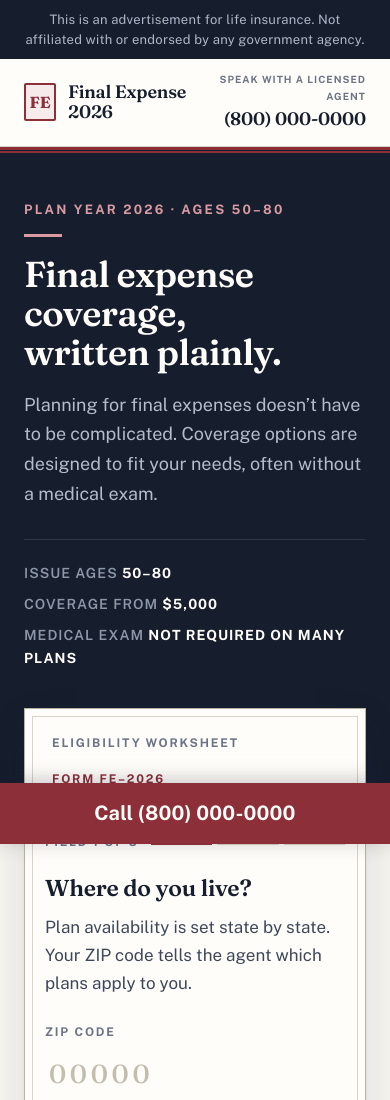
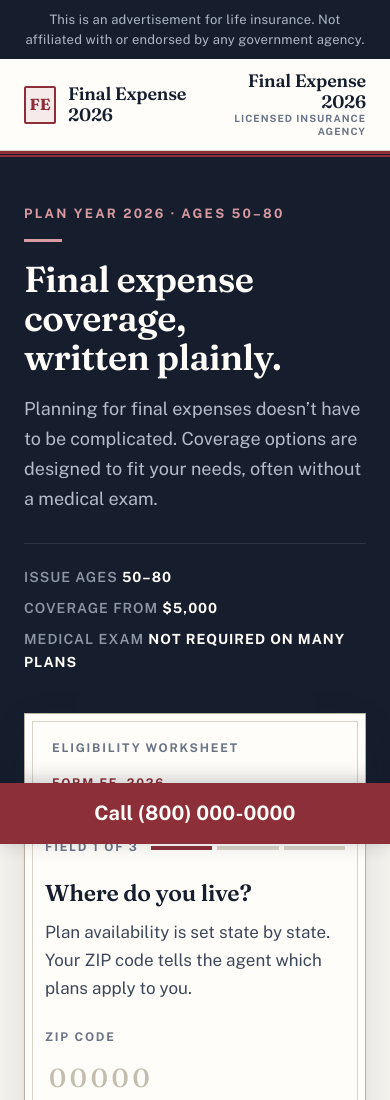
Before and after one commit to aneeshkumarm2006-dotcom/simple-solutions, a plain HTML site: page index.html in a window 390 px wide. Shown: the top 1100 px of the page. Drawn offline with nearby package versions, Linux system fonts and the light colour scheme.

Commit message:
changed num

```diff
--- a/index.html
+++ b/index.html
@@ -23,10 +23,10 @@
         <span class="brand-sub">Licensed insurance agency</span>
       </span>
     </div>
-    <a class="mast-phone" href="tel:+18000000000">
-      <span class="lbl">Speak with a licensed agent</span>
-      <span class="num">(800) 000-0000</span>
-    </a>
+    <div class="mast-id">
+      <span class="mast-id-name">Final Expense 2026</span>
+      <span class="mast-id-sub">Licensed insurance agency</span>
+    </div>
   </div>
 </header>
 
--- a/styles.css
+++ b/styles.css
@@ -143,9 +143,9 @@
 }
 .brand-name{display:block;font-family:var(--display);font-weight:600;font-size:21px;letter-spacing:-.01em;color:var(--ink);line-height:1.15}
 .brand-sub{display:block;font-size:11px;font-weight:700;letter-spacing:.16em;text-transform:uppercase;color:var(--ink-mute);line-height:1.3}
-.mast-phone{text-align:right;text-decoration:none;color:var(--ink)}
-.mast-phone .lbl{display:block;font-size:11px;font-weight:700;letter-spacing:.14em;text-transform:uppercase;color:var(--ink-mute)}
-.mast-phone .num{font-family:var(--display);font-weight:600;font-size:21px;letter-spacing:-.01em}
+.mast-id{text-align:right;color:var(--ink)}
+.mast-id-name{display:block;font-family:var(--display);font-weight:600;font-size:21px;letter-spacing:-.01em;line-height:1.15}
+.mast-id-sub{display:block;font-size:11px;font-weight:700;letter-spacing:.14em;text-transform:uppercase;color:var(--ink-mute);line-height:1.3}
 
 /* ---------- 6. Hero: the certificate header band ---------- */
 .hero{
@@ -477,9 +477,9 @@
   .brand-sub{display:none}
   .brand-name{font-size:18px}
   .brand-mark{width:32px;height:38px;flex-basis:32px;font-size:16px}
-  .mast-phone{text-align:right}
-  .mast-phone .lbl{font-size:10px;letter-spacing:.1em}
-  .mast-phone .num{font-size:18px}
+  .mast-id{text-align:right}
+  .mast-id-name{font-size:18px}
+  .mast-id-sub{font-size:10px;letter-spacing:.1em}
 
   .hero{padding-block:52px 118px}
   .form-zone{margin-top:-80px}
```
